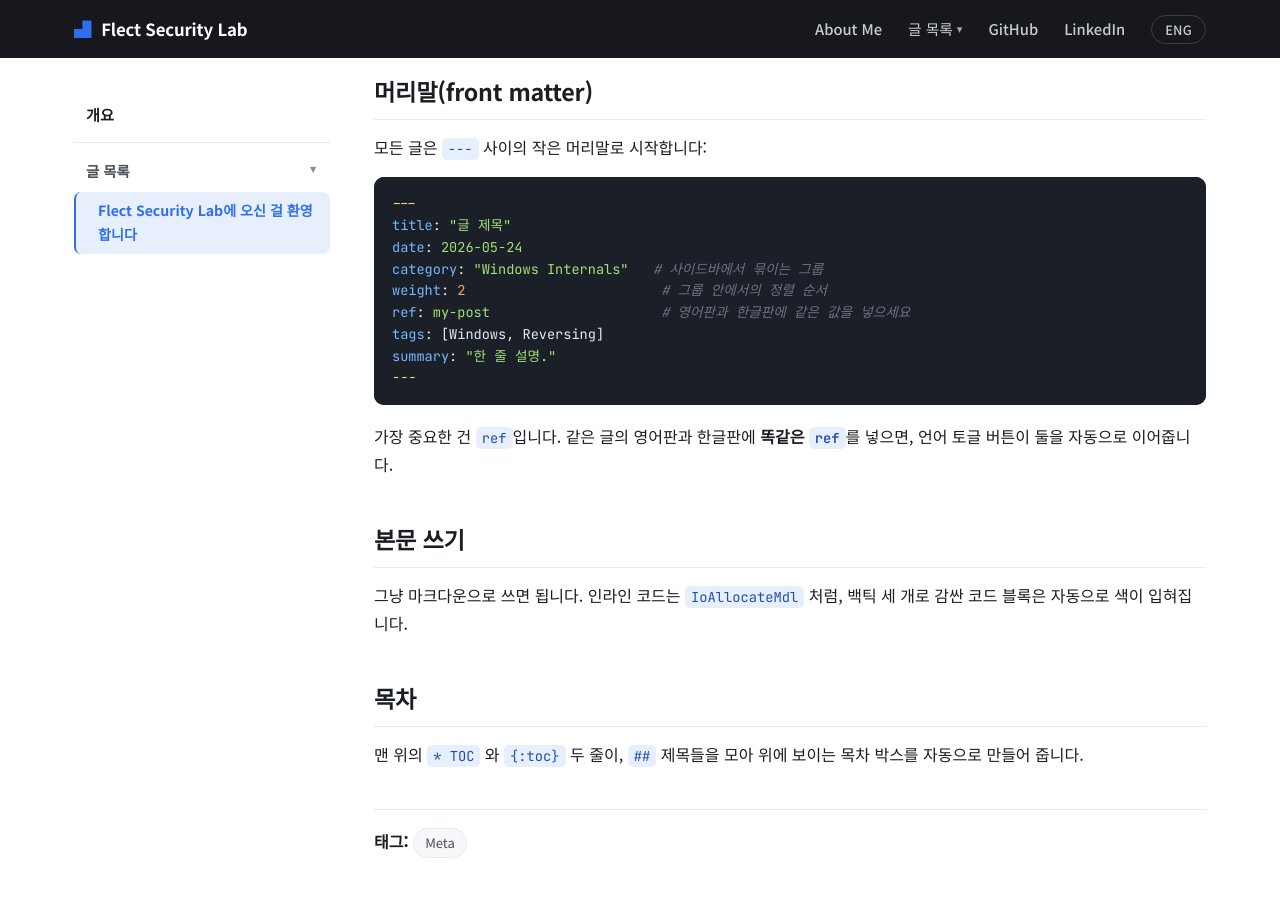
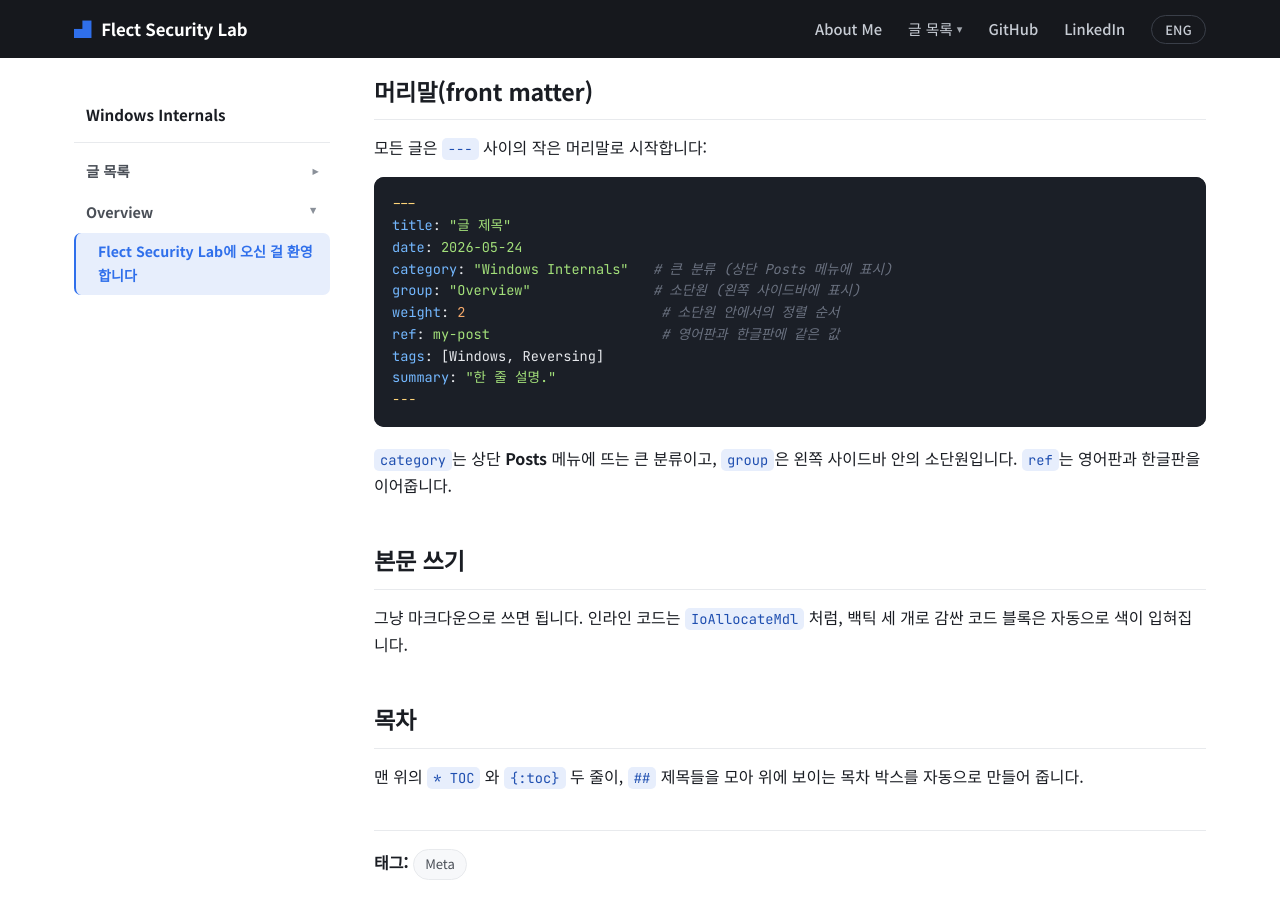
Before and after one commit to LeeGwan/LeeGwan.github.io, a Jekyll site: the page built from _ko/2026-05-24-welcome.md, in a window 1280 px wide and 900 px high, scrolled down 565 px. Built offline with Jekyll 4.4.1, drawn with Linux system fonts in a browser that asks for light colours.

Commit message:
Update 2026-05-24-welcome.md

````diff
--- a/_ko/2026-05-24-welcome.md
+++ b/_ko/2026-05-24-welcome.md
@@ -1,7 +1,8 @@
 ---
 title: "Flect Security Lab에 오신 걸 환영합니다"
 date: 2026-05-24
-category: "개요"
+category: "Windows Internals"
+group: "Overview"
 weight: 1
 ref: welcome
 tags: [Meta]
@@ -25,16 +26,17 @@ summary: "이 블로그 구조와 새 글 작성 방법."
 ---
 title: "글 제목"
 date: 2026-05-24
-category: "Windows Internals"   # 사이드바에서 묶이는 그룹
-weight: 2                        # 그룹 안에서의 정렬 순서
-ref: my-post                     # 영어판과 한글판에 같은 값을 넣으세요
+category: "Windows Internals"   # 큰 분류 (상단 Posts 메뉴에 표시)
+group: "Overview"               # 소단원 (왼쪽 사이드바에 표시)
+weight: 2                        # 소단원 안에서의 정렬 순서
+ref: my-post                     # 영어판과 한글판에 같은 값
 tags: [Windows, Reversing]
 summary: "한 줄 설명."
 ---
 ```
 
-가장 중요한 건 `ref`입니다. 같은 글의 영어판과 한글판에 **똑같은 `ref`**를
-넣으면, 언어 토글 버튼이 둘을 자동으로 이어줍니다.
+`category`는 상단 **Posts** 메뉴에 뜨는 큰 분류이고, `group`은 왼쪽
+사이드바 안의 소단원입니다. `ref`는 영어판과 한글판을 이어줍니다.
 
 ## 본문 쓰기
 
````
